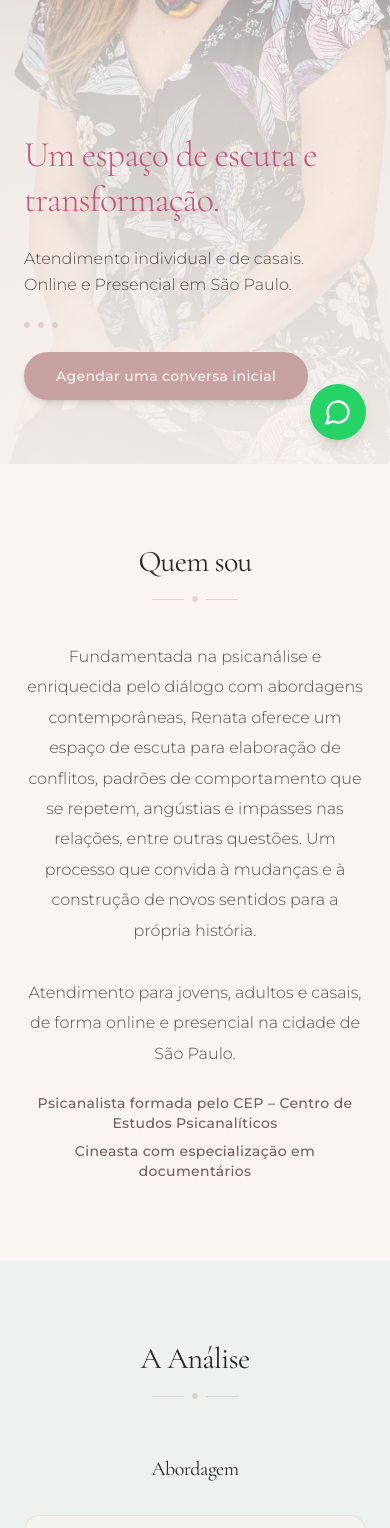
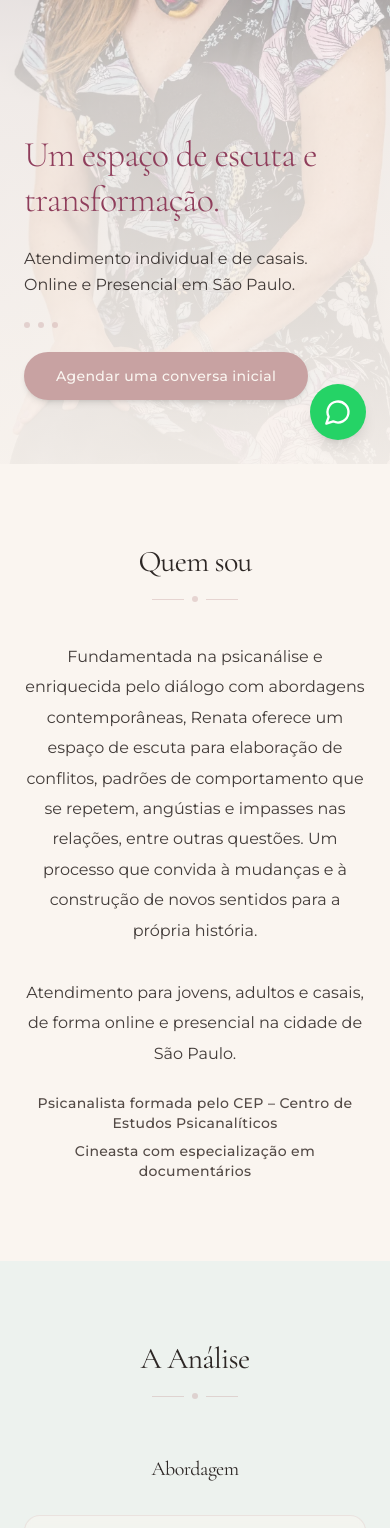
Before and after one commit to dvainsencher/website-renata-psicanalista, a React (Vite) app: page / in a window 390 px wide. Shown: the part 380-1908 px from the top of the page. Built offline with nearby package versions, Linux system fonts and the light colour scheme.

Commit message:
chore: improve text legibility across components (#7)
Darken heading-hero and muted-foreground CSS tokens. Bump body text
from font-light to font-normal and raise foreground opacity throughout.
Style card titles in AtendimentoSection as font-medium italic.

Co-authored-by: Your Name <your@email.com>

```diff
--- a/src/components/AtendimentoSection.tsx
+++ b/src/components/AtendimentoSection.tsx
@@ -54,10 +54,10 @@ const AtendimentoSection = () => (
         {abordagemItems.map((item, i) => (
           <ScrollReveal key={item.title} delay={150 + i * 100}>
             <div className="rounded-2xl border border-accent/20 bg-background/50 p-6 backdrop-blur-sm">
-              <h4 className="font-heading text-lg font-normal text-foreground">
+              <h4 className="font-heading text-lg font-medium italic text-heading-hero">
                 {item.title}
               </h4>
-              <p className="mt-3 font-body text-sm font-light leading-relaxed text-foreground/70">
+              <p className="mt-3 font-body text-sm font-normal leading-relaxed text-foreground/85">
                 {item.description}
               </p>
             </div>
@@ -76,14 +76,14 @@ const AtendimentoSection = () => (
             <span className="botanical-dot" />
             <span className="h-px w-6 bg-accent/40" />
           </div>
-          <p className="mx-auto mt-6 max-w-lg font-body text-sm font-light leading-relaxed text-foreground/70">
+          <p className="mx-auto mt-6 max-w-lg font-body text-sm font-normal leading-relaxed text-foreground/85">
             As questões iniciais são sempre singulares e devem partir dos analisandos, coloco abaixo algumas temáticas frequentes no início do trabalho analítico.
           </p>
           <ul className="mx-auto mt-8 grid max-w-xl grid-cols-1 gap-x-12 gap-y-4 text-left sm:grid-cols-2">
             {temas.map((t) => (
               <li key={t} className="flex items-start gap-3">
                 <span className="mt-[0.4rem] h-1 w-1 shrink-0 rounded-full bg-accent/60" />
-                <span className="font-body text-sm font-light leading-relaxed text-foreground/80">
+                <span className="font-body text-sm font-normal leading-relaxed text-foreground/90">
                   {t}
                 </span>
               </li>
--- a/src/components/ContatoSection.tsx
+++ b/src/components/ContatoSection.tsx
@@ -45,7 +45,7 @@ const ContatoSection = () => (
       </ScrollReveal>
 
       <ScrollReveal delay={100}>
-        <p className="mt-10 text-center font-body text-sm font-light leading-relaxed text-foreground/70">
+        <p className="mt-10 text-center font-body text-sm font-normal leading-relaxed text-foreground/85">
           Atendimento individual e de casais.<br />
           Online e Presencial em São Paulo.
         </p>
@@ -66,12 +66,12 @@ const ContatoSection = () => (
                   href={item.href}
                   target={item.external ? "_blank" : undefined}
                   rel={item.external ? "noopener noreferrer" : undefined}
-                  className="mt-3 block font-body text-sm font-light text-foreground/85 underline decoration-accent/30 underline-offset-4 transition-colors hover:text-foreground"
+                  className="mt-3 block font-body text-sm font-normal text-foreground/95 underline decoration-accent/30 underline-offset-4 transition-colors hover:text-foreground"
                 >
                   {item.value}
                 </a>
               ) : (
-                <p className="mt-3 font-body text-sm font-light text-foreground/85">
+                <p className="mt-3 font-body text-sm font-normal text-foreground/95">
                   {item.value}
                 </p>
               )}
--- a/src/components/Footer.tsx
+++ b/src/components/Footer.tsx
@@ -1,6 +1,6 @@
 const Footer = () => (
   <footer className="bg-background px-6 py-10 text-center">
-    <p className="font-body text-xs font-light text-muted-foreground">
+    <p className="font-body text-xs font-normal text-muted-foreground">
       © {new Date().getFullYear()} Renata Druck — Psicanálise
     </p>
   </footer>
--- a/src/components/HeroSection.tsx
+++ b/src/components/HeroSection.tsx
@@ -24,7 +24,7 @@ const HeroSection = () => (
         <h1 className="font-heading text-4xl font-light leading-tight tracking-tight text-heading-hero">
           Um espaço de escuta e transformação.
         </h1>
-        <p className="mt-6 font-body text-base font-light leading-relaxed text-foreground/80">
+        <p className="mt-6 font-body text-base font-normal leading-relaxed text-foreground/90">
           Atendimento individual e de casais.<br />
           Online e Presencial em São Paulo.
         </p>
@@ -68,7 +68,7 @@ const HeroSection = () => (
           <h1 className="font-heading text-4xl font-light leading-tight tracking-tight text-heading-hero lg:text-5xl">
             Um espaço de escuta e transformação.
           </h1>
-          <p className="mt-8 font-body text-base font-light leading-relaxed text-foreground/80 lg:text-lg">
+          <p className="mt-8 font-body text-base font-normal leading-relaxed text-foreground/90 lg:text-lg">
             Atendimento individual e de casais.<br />
             Online e Presencial em São Paulo.
           </p>
--- a/src/components/QuemSouSection.tsx
+++ b/src/components/QuemSouSection.tsx
@@ -16,7 +16,7 @@ const QuemSouSection = () => (
       </ScrollReveal>
 
       <ScrollReveal delay={150}>
-        <p className="mt-10 font-body text-base font-light leading-[1.9] text-foreground/80 md:text-lg">
+        <p className="mt-10 font-body text-base font-normal leading-[1.9] text-foreground/90 md:text-lg">
           Fundamentada na psicanálise e enriquecida pelo diálogo com
           abordagens contemporâneas, Renata oferece um espaço de escuta
           para elaboração de conflitos, padrões de comportamento que se repetem,
@@ -27,7 +27,7 @@ const QuemSouSection = () => (
       </ScrollReveal>
 
       <ScrollReveal delay={250}>
-        <p className="mt-8 font-body text-base font-light leading-[1.9] text-foreground/80 md:text-lg">
+        <p className="mt-8 font-body text-base font-normal leading-[1.9] text-foreground/90 md:text-lg">
           Atendimento para jovens, adultos e casais, de forma online e presencial na cidade de São Paulo.
         </p>
       </ScrollReveal>
--- a/src/index.css
+++ b/src/index.css
@@ -20,12 +20,12 @@
     --secondary-foreground: 20 10% 16%;
 
     --muted: 30 30% 92%;
-    --muted-foreground: 20 8% 40%;
+    --muted-foreground: 20 8% 30%;
 
     --accent: 0 26% 71%;
     --accent-foreground: 30 50% 96%;
 
-    --heading-hero: 338 48% 55%;
+    --heading-hero: 338 40% 40%;
 
     --destructive: 0 84.2% 60.2%;
     --destructive-foreground: 210 40% 98%;
```
